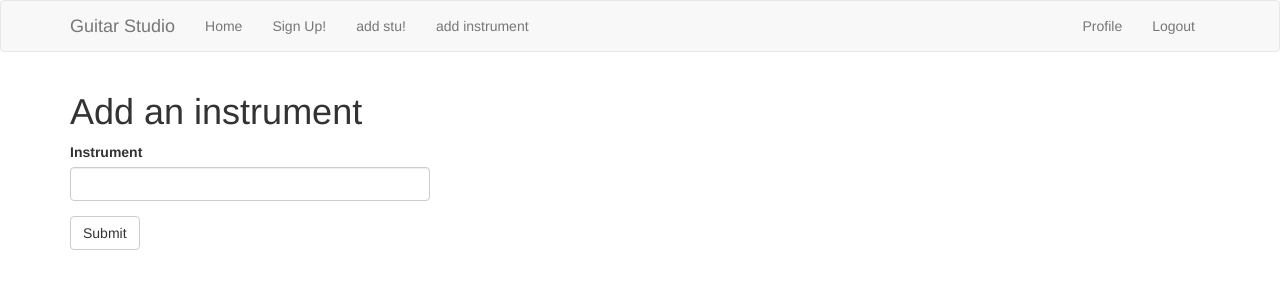
After one commit to iotenti/scheduling-app, a Flask app: page /add_instrument in a window 1280 px wide. The commit adds this page. Shown: the top 300 px of the page. Run offline with Flask 2, Linux system fonts and the light colour scheme; the visitor is signed in with stand-in values (Sample User, id 1); some libraries are stand-ins or nearby versions.

Commit message:
logic for updating students and instruments

```diff
--- a/app/main/forms.py
+++ b/app/main/forms.py
@@ -1,7 +1,7 @@
 from flask_wtf import FlaskForm
 from wtforms import StringField, SubmitField, TextAreaField, SelectField
 from wtforms.validators import ValidationError, DataRequired, Length
-from app.models import Students, Teachers
+from app.models import Students, Teachers, Instruments
 from wtforms_alchemy import QuerySelectField
 
 
@@ -24,9 +24,18 @@ class AddStudentForm(FlaskForm):
     def get_teachers():
         return Teachers.query
 
+    def get_instruments():
+        return Instruments.query
+
     # account_ID = account
-    teacher_ID = QuerySelectField('select teacher...', query_factory=get_teachers, allow_blank=False)
-    first_name = StringField('First Name', validators=[DataRequired()])
-    last_name = StringField('Last Name', validators=[DataRequired()])
-    notes = TextAreaField('Notes', validators=[DataRequired()])
+    teacher_ID = QuerySelectField('Select Teacher...', render_kw={"placeholder": "Select Teacher..."}, query_factory=get_teachers, allow_blank=False)
+    first_name = StringField('First Name', render_kw={"placeholder": "First Name"}, validators=[DataRequired()])
+    last_name = StringField('Last Name', render_kw={"placeholder": "Last Name"}, validators=[DataRequired()])
+    instrument = QuerySelectField('Select Instrument...', render_kw={"placeholder": "Select Instrument..."}, query_factory=get_instruments, allow_blank=False)
+    notes = TextAreaField('Notes', render_kw={'placeholder': 'Notes'}, validators=[DataRequired()])
     submit = SubmitField('Add Student')
+
+
+class AddInstrumentForm(FlaskForm):
+    instrument = StringField('Instrument', validators=[DataRequired()])
+    submit = SubmitField('Submit')
--- a/app/main/routes.py
+++ b/app/main/routes.py
@@ -2,10 +2,9 @@ from flask import render_template, flash, redirect, url_for, request, g, \
     jsonify, current_app
 from flask_login import current_user, login_required
 from app import db
-from app.models import Teachers, Accounts, Students
+from app.models import Teachers, Accounts, Students, Instruments
 from app.main import bp
-from app.main.forms import AddAccountForm, AddStudentForm
-from pprint import pprint, PrettyPrinter
+from app.main.forms import AddAccountForm, AddStudentForm, AddInstrumentForm
 
 
 @bp.route('/')
@@ -13,27 +12,11 @@ from pprint import pprint, PrettyPrinter
 @login_required
 def index():
 
+    instruments = Instruments.query.all()
     students = Students.query.all()
-    for student in students:
-        print(student.id)
-        print(student.teacher_ID)
-        print(student.account_ID)
-        print(student.first_name)
-        print(student.last_name)
-        print(student.notes)
+    user = current_user
 
-    user = {'username': 'Miguel'}
-    posts = [
-        {
-            'author': {'username': 'John'},
-            'body': 'This is hardcoded text. Remember that.'
-        },
-        {
-            'author': {'username': 'Susan'},
-            'body': 'The Avengers movie was so cool!'
-        }
-    ]
-    return render_template('index.html', title='Home', user=user, posts=posts)
+    return render_template('index.html', title='Home', user=user, students=students, instruments=instruments)
 
 
 @bp.route('/sign_up', methods=['GET', 'POST'])
@@ -42,33 +25,30 @@ def sign_up():
     form = AddAccountForm()
     # if from validates
     if form.validate_on_submit():
-        # this logic is flawed. Write something better to check if an account exists later
-        # check_email1 = Accounts.query.filter_by(email1=form.email1.data).first()
-        # check_email2 = Accounts.query.filter_by(email2=form.email2.data).first()
-        # if check_email1 or check_email2 is None:
-            # no account exists, kind of... add account
-            account = Accounts(
-                f_name1=form.f_name1.data,
-                l_name1=form.l_name1.data,
-                cell_phone1=form.cell_phone1.data,
-                email1=form.email1.data,
-                f_name2=form.f_name2.data,
-                l_name2=form.l_name2.data,
-                cell_phone2=form.cell_phone2.data,
-                email2=form.email2.data,
-                home_phone=form.home_phone.data
-            )
-            db.session.add(account)
-            db.session.commit()
-            flash('Account added!')
-            # return student sign up form LATER #
+        # provide logic as to not duplicate account
+        # provide logid to hide half of form unless second contact needed
+        account = Accounts(
+            f_name1=form.f_name1.data,
+            l_name1=form.l_name1.data,
+            cell_phone1=form.cell_phone1.data,
+            email1=form.email1.data,
+            f_name2=form.f_name2.data,
+            l_name2=form.l_name2.data,
+            cell_phone2=form.cell_phone2.data,
+            email2=form.email2.data,
+            home_phone=form.home_phone.data
+        )
+        db.session.add(account)
+        db.session.commit()
+        flash('Account added!')
+        # return student sign up form LATER #
 
-            # next_page = request.args.get('next')
-            # if not next_page or url_parse(next_page).netloc != '':
-            #     next_page = url_for('main.index')
-            # return redirect(next_page)
+        # next_page = request.args.get('next')
+        # if not next_page or url_parse(next_page).netloc != '':
+        #     next_page = url_for('main.index')
+        # return redirect(next_page)
 
-            return redirect(url_for('main.index'))
+        return redirect(url_for('main.index'))
         # else:
         #     flash('This account already exists')
         #     return redirect(url_for('main.index')) # or somewhere more relevent
@@ -82,10 +62,12 @@ def add_student():
     # if for validates
     if form.validate_on_submit():
         teacher = form.teacher_ID.data
+        instrument = form.instrument.data
         student = Students(
             teacher_ID=teacher.id,
             first_name=form.first_name.data,
             last_name=form.last_name.data,
+            instrument=instrument.instrument,
             notes=form.notes.data
         )
         db.session.add(student)
@@ -94,3 +76,19 @@ def add_student():
         return redirect(url_for('main.index'))
 
     return render_template('add_student.html', title='Sign Up', form=form)
+
+
+@bp.route('/add_instrument', methods=['GET', 'POST'])
+@login_required
+def add_instrument():
+    # display Instruments.query.all() on right side, make it delete/editable?
+    form = AddInstrumentForm()
+    if form.validate_on_submit():
+        instrument = Instruments(
+            instrument=form.instrument.data
+        )
+        db.session.add(instrument)
+        db.session.commit()
+        flash('Instrument added!')
+        return redirect(url_for('main.add_instrument'))
+    return render_template('add_instrument.html', title='Add An Instrument', form=form)
--- a/app/models.py
+++ b/app/models.py
@@ -22,6 +22,7 @@ class Teachers(UserMixin, db.Model):
     zipcode = db.Column(db.String(5))
     notes = db.Column(db.String(500))
     # add admin field
+    # format first and last name to capitalize
 
     def __repr__(self):
         return '{} {}'.format(self.first_name, self.last_name)
@@ -59,7 +60,7 @@ def load_user(id):
 
 
 class Instruments(db.Model):
-    id = db.Column(db.Integer, primary_key=True),
+    id = db.Column(db.Integer, primary_key=True)
     instrument = db.Column(db.String(50))
     # make form to add instruments in admin section
 
@@ -67,7 +68,7 @@ class Instruments(db.Model):
         return '{}'.format(self.instrument)
 
 
-class Students(db.Model):
+class Students(db.Model):  # needs key constraints, I think
     id = db.Column(db.Integer, primary_key=True)
     account_ID = db.Column(db.Integer, db.ForeignKey('accounts.id'))
     teacher_ID = db.Column(db.Integer, db.ForeignKey('teachers.id'))
@@ -78,8 +79,11 @@ class Students(db.Model):
     notes = db.Column(db.String(500))
     # add bool archive col
 
+    def __repr__(self):
+        return '{} {} - {}'.format(self.first_name, self.last_name, self.instrument)
 
-class Accounts(db.Model):  # NEEDS RELATIONSHIPS DEFINED ##
+
+class Accounts(db.Model):  # needs key constrains
     id = db.Column(db.Integer, primary_key=True)
     f_name1 = db.Column(db.String(50))
     l_name1 = db.Column(db.String(50))
@@ -100,6 +104,7 @@ class Attendence(db.Model):
     student_ID = db.Column(db.Integer, db.ForeignKey('students.id'))
     account_ID = db.Column(db.Integer, db.ForeignKey('accounts.id'))
     was_present = db.Column(db.TIMESTAMP(50))
+    #  Maybe make this an association table
 
 
 class Invoices(db.Model):
--- /dev/null
+++ b/app/templates/add_instrument.html
@@ -0,0 +1,11 @@
+{% extends 'base.html' %}
+{% import 'bootstrap/wtf.html' as wtf %}
+
+{% block app_content %}
+    <h1>Add an instrument</h1>
+    <div class="row">
+        <div class="col-md-4">
+            {{ wtf.quick_form(form) }}
+        </div>
+    </div>
+{% endblock %}
--- a/app/templates/base.html
+++ b/app/templates/base.html
@@ -21,6 +21,8 @@
                     <li><a href="{{ url_for('main.index') }}">Home</a></li>
                     <li><a href="{{ url_for('main.sign_up') }}">Sign Up!</a></li>
                     <li><a href="{{ url_for('main.add_student') }}">add stu!</a></li>
+                    <!-- make admin only link -->
+                    <li><a href="{{ url_for('main.add_instrument') }}">add instrument</a></li>
                 </ul>
 
                 {% if g.search_form %}
```
Also changed, not shown: app/templates/index.html (+13 -4 lines), migrations/versions/de31ceb7cfd6_added_instruments.py (added, +34 -0 lines).
